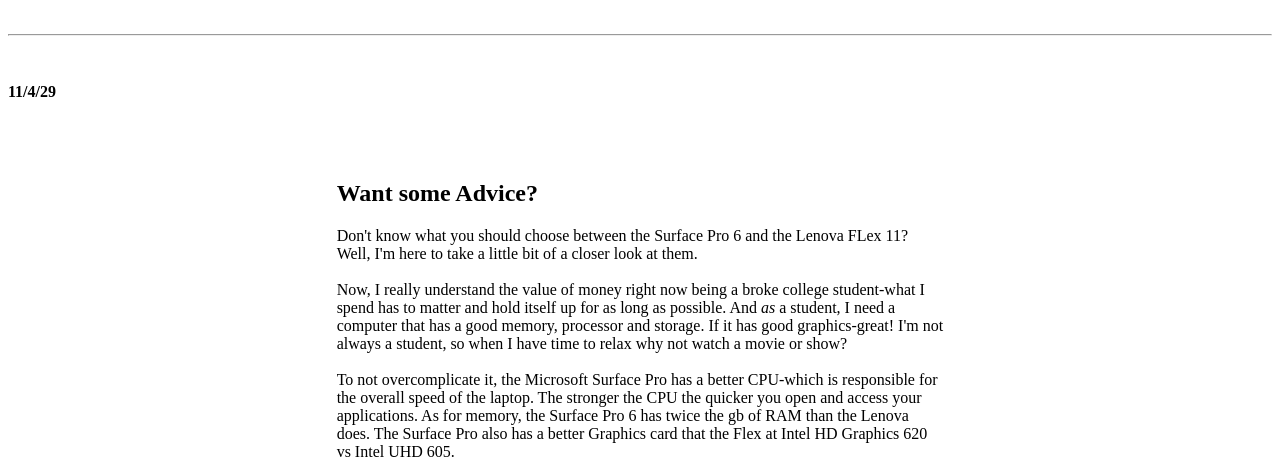
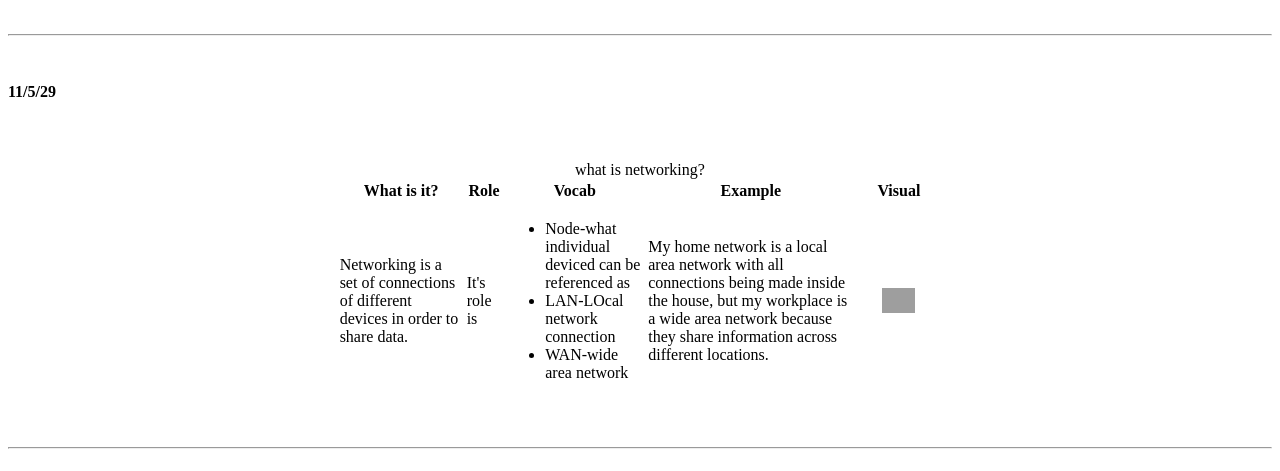
Before and after one commit to deermartinez/computer-info-system-blog, a plain HTML site: page index.html in a window 1280 px wide. Shown: the top 471 px of the page. Drawn offline with Linux system fonts and the light colour scheme; grey boxes are pictures that could not be loaded.

Commit message:
new blog addition

```diff
--- a/index.html
+++ b/index.html
@@ -9,7 +9,47 @@
 </head>
 
 
-<body>
+<body><br>
+    <hr>
+    <br>
+    <h4>11/5/29</h4>
+    <br>
+    <div class="flexbox-container">
+        <div class="flexbox-item">
+            <table>
+                <caption>what is networking?</caption>
+                <tr>
+                    <th>What is it?</th>
+                    <th>Role</th>
+                    <th>Vocab</th>
+                    <th>Example</th>
+                    <th>Visual</th>
+                </tr>
+                <tr>
+                    <td>Networking is a set of connections of different devices in order to share data.</td>
+                    <td>It's role is</td>
+                    <td>
+                        <ul>
+                            <li>Node-what individual deviced can be referenced as</li>
+                            <li>LAN-LOcal network connection</li>
+                            <li>WAN-wide area network</li>
+                        </ul>
+                    </td>
+                    <td>My home network is a local area network with all connections being made inside the house, but my
+                        workplace is a wide area network because they share information across different locations.
+                    </td>
+                    <td><img src="https://networkencyclopedia.com/wp-content/uploads/2019/08/computer-networking-1.jpg" alt=""></td>
+
+                </tr>
+
+
+            </table>
+        </div>
+
+
+
+
+    </div>
     <br>
     <hr>
     <br>
@@ -26,14 +66,17 @@
                 matter and hold itself up for as long as possible. And <i>as</i> a student, I need a computer that has a
                 good memory, processor and storage. If it has good graphics-great! I'm not always a student, so when I
                 have time to relax why not watch a movie or show?
-            <br>
-        <br>
-    To not overcomplicate it, the Microsoft Surface Pro has a better CPU-which is responsible for the overall speed of the laptop. The stronger the CPU the quicker you open and access your applications. As for memory, the Surface Pro 6 has twice the gb of RAM than the Lenova does. The Surface Pro also has a better Graphics card that the Flex at Intel HD Graphics 620 vs Intel UHD 605.
-<br>
-<br>
-So, overall so far the Surface is coming on top. Now to start looking at prices!
-<h4>Microsoft Surface Pro 6: 609.00   vs.   Lenova Flex 11: 500.00</h4>
-The Flex is 100.0 cheaper, but the Surface has comeon top otherwise   </p>
+                <br>
+                <br>
+                To not overcomplicate it, the Microsoft Surface Pro has a better CPU-which is responsible for the
+                overall speed of the laptop. The stronger the CPU the quicker you open and access your applications. As
+                for memory, the Surface Pro 6 has twice the gb of RAM than the Lenova does. The Surface Pro also has a
+                better Graphics card that the Flex at Intel HD Graphics 620 vs Intel UHD 605.
+                <br>
+                <br>
+                So, overall so far the Surface is coming on top. Now to start looking at prices!
+            <h4>Microsoft Surface Pro 6: 609.00 vs. Lenova Flex 11: 500.00</h4>
+            The Flex is 100.0 cheaper, but the Surface has comeon top otherwise </p>
 
         </div>
     </div>
```
